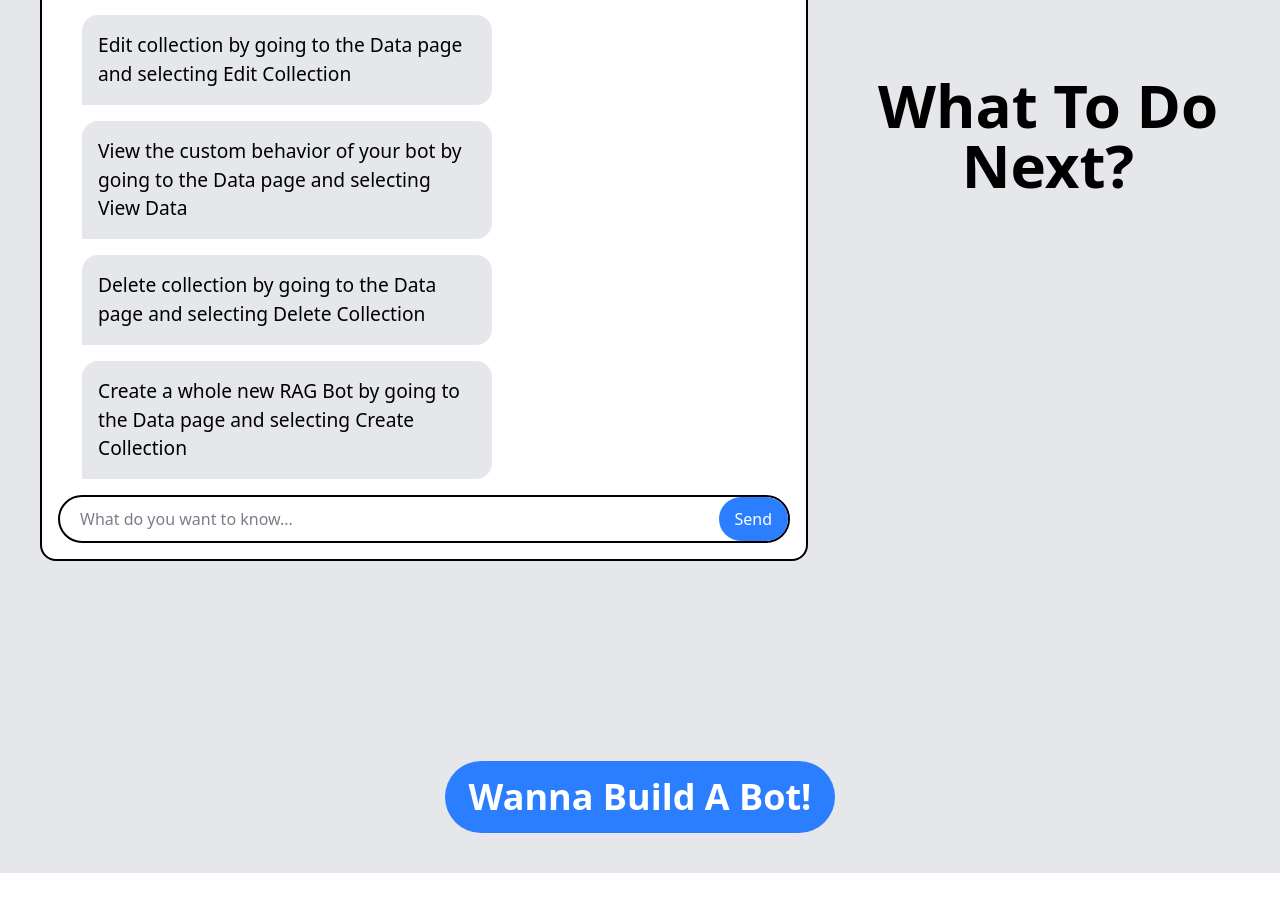
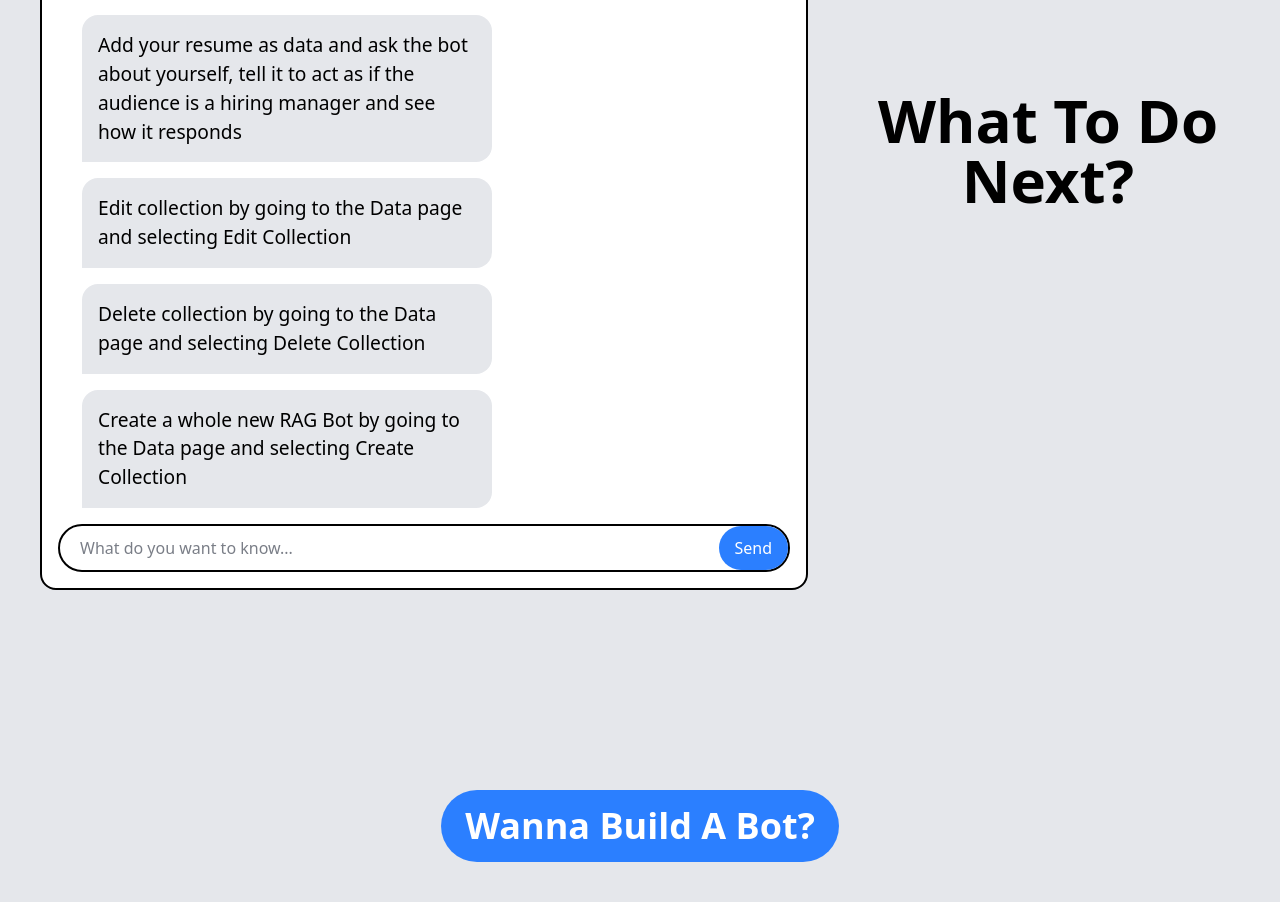
Before and after one commit to Tarif24/Build_A_Bot_Frontend, a React (Vite) app: page / in a window 1280 px wide. Shown: the part 4821-5723 px from the top of the page. Before the commit the page ends 5694 px from the top, so only its background shows below. Built offline with nearby package versions, Linux system fonts and the light colour scheme.

Commit message:
modified text in home page

```diff
--- a/src/pages/HomePage.jsx
+++ b/src/pages/HomePage.jsx
@@ -127,12 +127,12 @@ const HomePage = () => {
                         {
                             role: "assistant",
                             content:
-                                "Edit collection by going to the Data page and selecting Edit Collection",
+                                "Add your resume as data and ask the bot about yourself, tell it to act as if the audience is a hiring manager and see how it responds",
                         },
                         {
                             role: "assistant",
                             content:
-                                "View the custom behavior of your bot by going to the Data page and selecting View Data",
+                                "Edit collection by going to the Data page and selecting Edit Collection",
                         },
                         {
                             role: "assistant",
@@ -151,7 +151,7 @@ const HomePage = () => {
                 className="bg-blue-500 hover:bg-blue-600 hover:cursor-pointer hover:scale-125 text-4xl text-white font-bold py-4 px-6 rounded-full mb-10 transition duration-300"
                 onClick={() => navigate("/data")}
             >
-                Wanna Build A Bot!
+                Wanna Build A Bot?
             </button>
         </div>
     );
```
